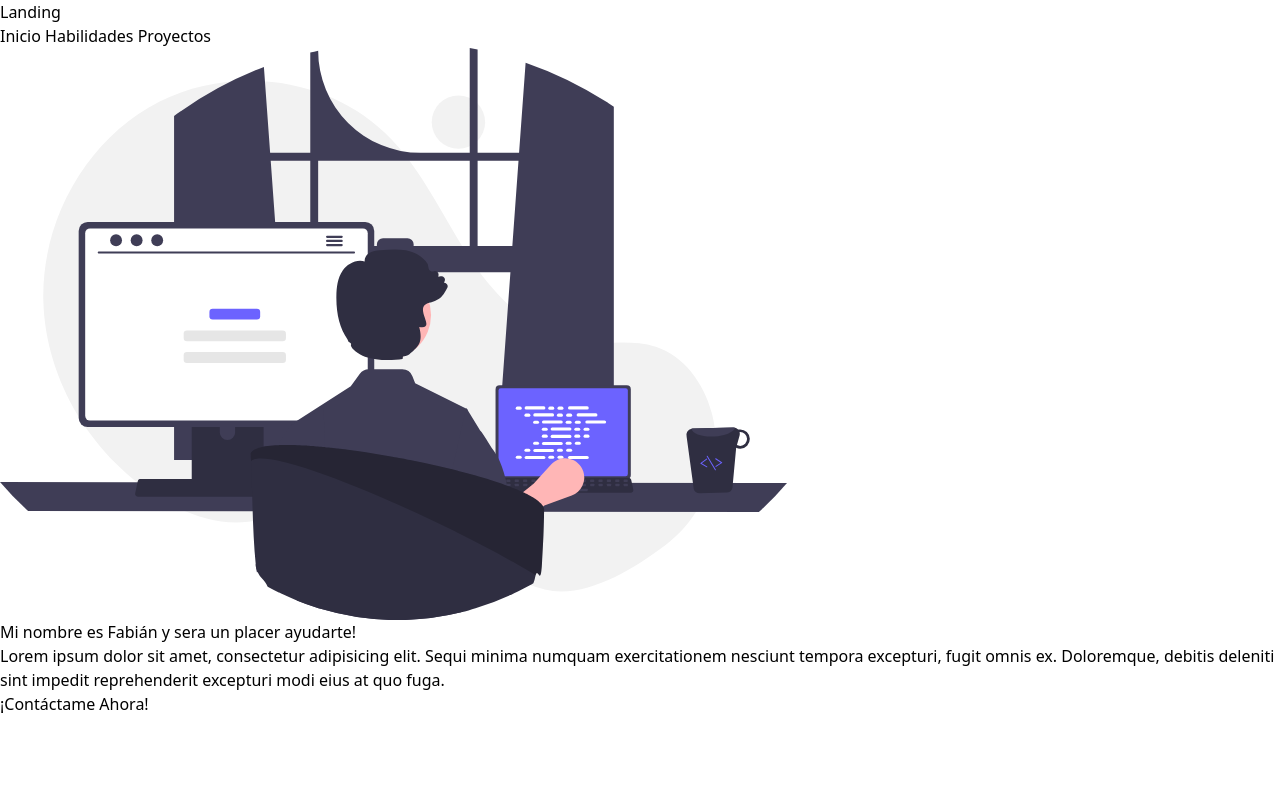
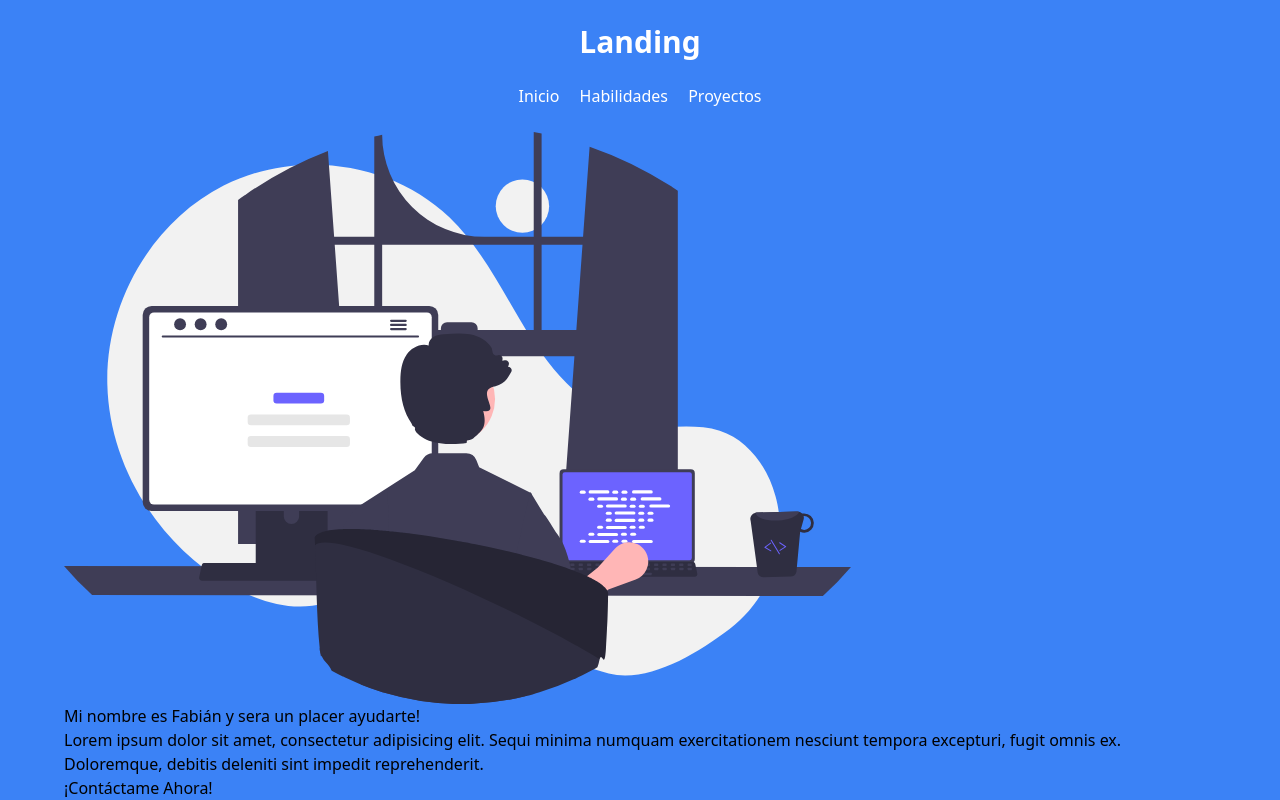
Before and after one commit to Naibaf93/Tailwind-Landing-Page, a website: page src/index.html in a window 1280 px wide. Drawn offline with Linux system fonts and the light colour scheme.

Commit message:
primeros estilos al header

```diff
--- a/src/css/tailwind.css
+++ b/src/css/tailwind.css
@@ -1,3 +1,7 @@
 @tailwind base;
 @tailwind components;
 @tailwind utilities;
+
+.wrapper {
+    @apply w-[90%] max-w-screen-xl mx-auto overflow-hidden;
+}
--- a/src/index.html
+++ b/src/index.html
@@ -8,24 +8,25 @@
 </head>
 <body>
 
-    <header>
-        <nav>
+    <header class="bg-blue-500 min-h-[600px] h-screen">
+        <nav class=" py-6 text-white grid justify-items-center items-center
+        gap-6 wrapper">
             <a href="./">
-                <h2>Landing</h2>
+                <h2 class="text-3xl font-extrabold">Landing</h2>
             </a>
 
-            <div>
+            <div class="space-x-4">
                 <a href="#">Inicio</a>
                 <a href="#">Habilidades</a>
                 <a href="#">Proyectos</a>
             </div>
         </nav>
 
-        <section>
+        <section class="wrapper">
             <img src="./assets/hero_programming_re_kg9v.svg" alt="imagen programador">
             <div>
                 <h1>Mi nombre es Fabián y sera un placer ayudarte!</h1>
-                <p>Lorem ipsum dolor sit amet, consectetur adipisicing elit. Sequi minima numquam exercitationem nesciunt tempora excepturi, fugit omnis ex. Doloremque, debitis deleniti sint impedit reprehenderit excepturi modi eius at quo fuga.</p>
+                <p>Lorem ipsum dolor sit amet, consectetur adipisicing elit. Sequi minima numquam exercitationem nesciunt tempora excepturi, fugit omnis ex. Doloremque, debitis deleniti sint impedit reprehenderit.</p>
             </div>
             <a href="#">¡Contáctame Ahora!</a>
         </section>
```
Also changed, not shown: src/css/estilos.css.
